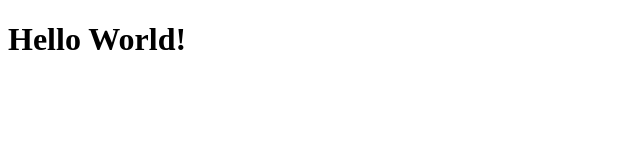
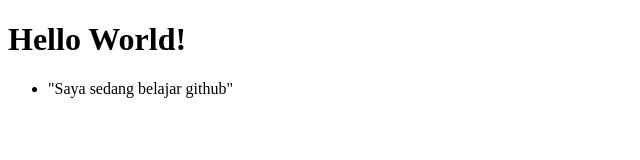
Before and after one commit to rhinochrstiaji/github-guide, a plain HTML site: page index.html in a window 1280 px wide. Shown: the whole page, without its empty margins (0-640 px from the left). Drawn offline with Linux system fonts and the light colour scheme.

Commit message:
menambahkan fitur baru

```diff
--- a/index.html
+++ b/index.html
@@ -8,5 +8,10 @@
 </head>
 <body>
     <h1>Hello World!</h1>
+    <ul>
+        <li>
+            "Saya sedang belajar github"
+        </li>
+    </ul>
 </body>
 </html>
```
